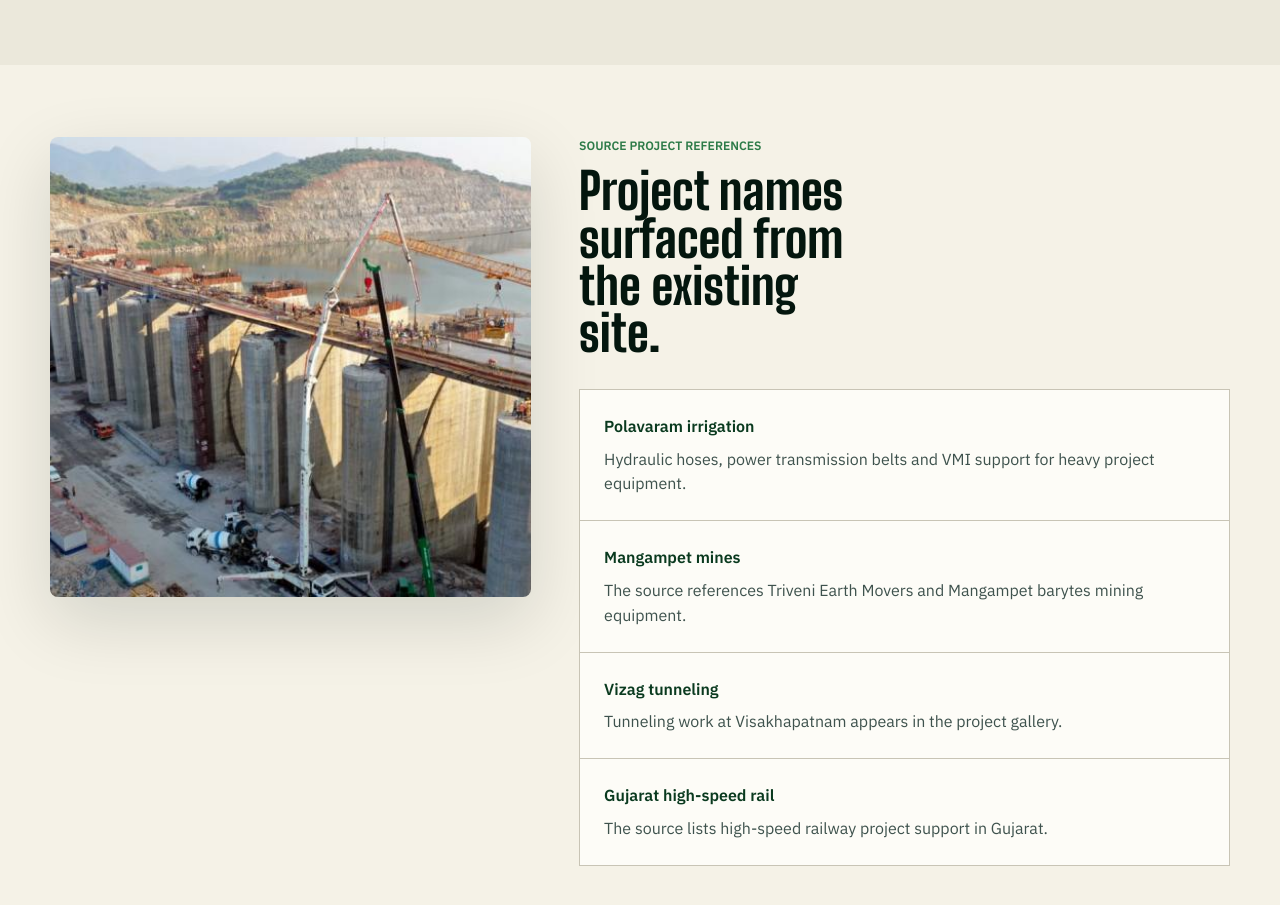
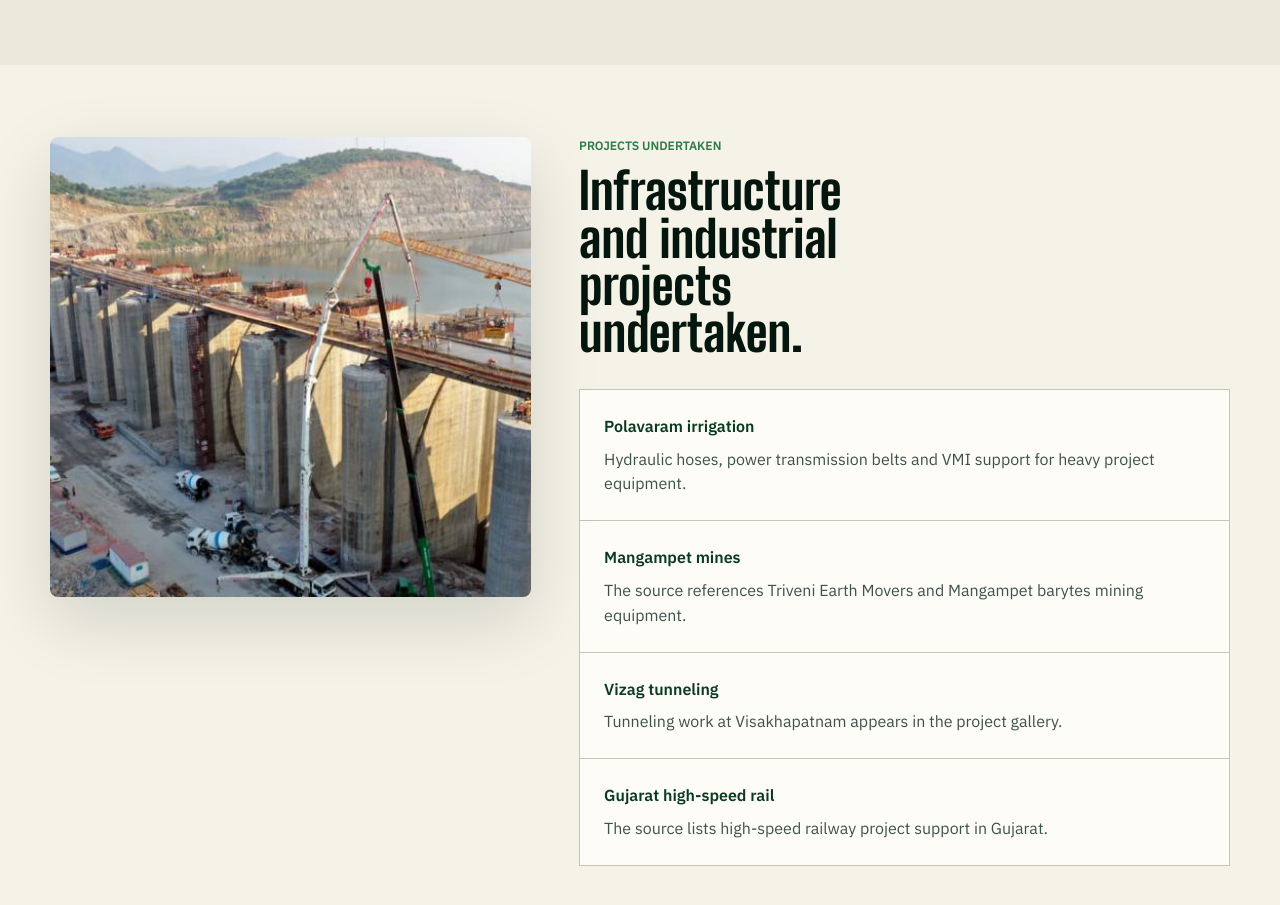
Before and after one commit to vikramraviprolu-code/rank-hydraulics-site, a website: page index.html in a window 1280 px wide. Shown: the part 3180-4085 px from the top of the page. Drawn offline with Linux system fonts and the light colour scheme.

Commit message:
Update project section wording

```diff
--- a/index.html
+++ b/index.html
@@ -163,8 +163,8 @@
             <img src="assets/polavaram-site.jpeg" alt="Heavy project equipment at an infrastructure site">
           </div>
           <div class="project-copy">
-            <p class="eyebrow">Source project references</p>
-            <h2 id="projects-title">Project names surfaced from the existing site.</h2>
+            <p class="eyebrow">Projects undertaken</p>
+            <h2 id="projects-title">Infrastructure and industrial projects undertaken.</h2>
             <ul class="project-list" data-reveal-group>
               <li data-reveal>
                 <span>Polavaram irrigation</span>
```
